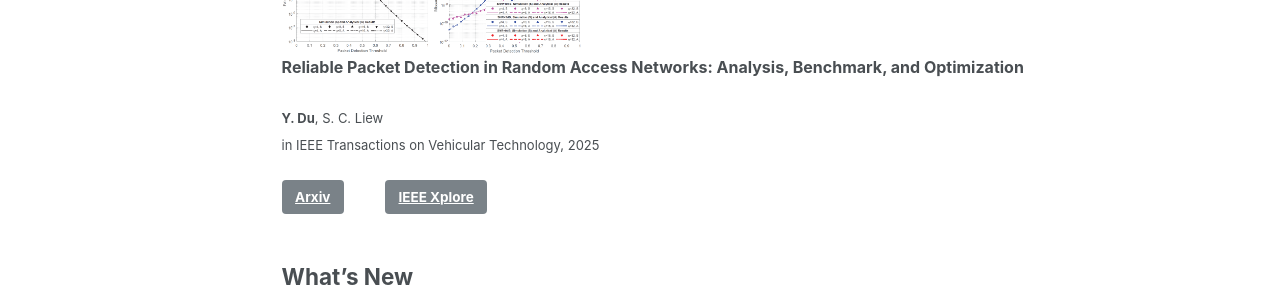
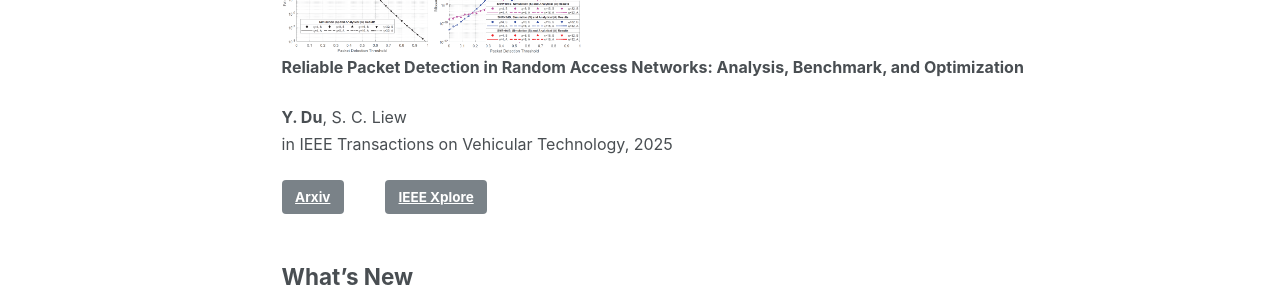
Before and after one commit to yuyangdu01/yuyangdu01.github.io, a Jekyll site: the page built from _pages/about.md, in a window 1280 px wide and 1379 px high. Shown: the part 660-959 px from the top of the window. Built offline with Jekyll 4.4.1, drawn with Linux system fonts in a browser that asks for light colours; some web fonts are replaced.

Commit message:
Update about.md

```diff
--- a/_pages/about.md
+++ b/_pages/about.md
@@ -19,7 +19,7 @@ Selected Publications <font size=3></font>
   <div class="col-sm-5 col-md-4 col-lg-4 col-xl-4 m-auto"><img class="img-pub shadow-pub" src="images/1.png" width="300"></div>
   <div class="col align-self-center pub">
     <p class="pub-p"><font size=3><b>Reliable Packet Detection in Random Access Networks: Analysis, Benchmark, and Optimization</b></font></p>
-    <p class="pub-p"><font size=2><b>Y. Du</b>, S. C. Liew <br>in IEEE Transactions on Vehicular Technology, 2025</font></p>
+    <p class="pub-p"><font size=3><b>Y. Du</b>, S. C. Liew <br>in IEEE Transactions on Vehicular Technology, 2025</font></p>
     <a class="btn btn-primary" role="button" href="https://arxiv.org/pdf/2307.05224" target="_blank">Arxiv</a>&emsp;&emsp;
     <a class="btn btn-primary" role="button" href="https://ieeexplore.ieee.org/document/10902223" target="_blank">IEEE Xplore</a>&emsp;&emsp;
   </div>
```
